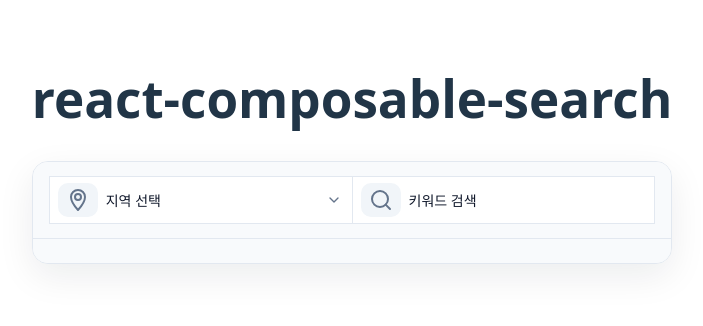
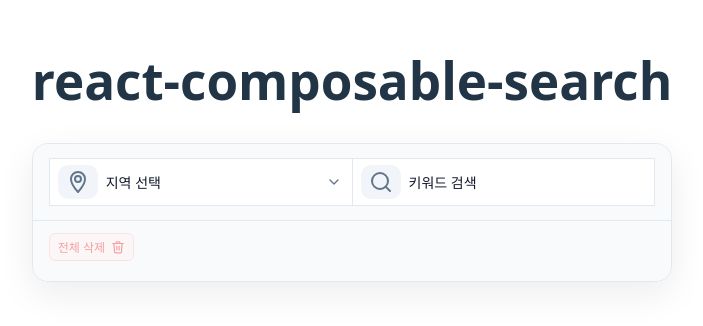
Before and after one commit to mainmethod0126/react-composable-search, a React (Vite) app: page / in a window 1280 px wide. Shown: the part 250-576 px from the top of the page, without its empty margins (288-991 px from the left). Built offline with nearby package versions, Linux system fonts and the light colour scheme.

Commit message:
전체 삭제 버튼 추가

```diff
--- a/src/components/ComposableSearch.css
+++ b/src/components/ComposableSearch.css
@@ -35,4 +35,50 @@
 .composable-search-selected-conditions-area {
     padding: 12px 16px;
     background: #f8fafc;
+    max-height: 140px;
+    display: flex;
+    flex-direction: column;
+    gap: 8px;
 }
+
+.composable-search-selected-conditions-header {
+    display: flex;
+    justify-content: flex-start;
+}
+
+.composable-search-selected-conditions-list {
+    overflow-y: auto;
+    flex: 1;
+    min-height: 0;
+}
+
+.composable-search-clear-button {
+    border: 1px solid #fecaca;
+    background: #fff1f2;
+    color: #ef4444;
+    font-size: 12px;
+    padding: 4px 8px;
+    border-radius: 6px;
+    cursor: pointer;
+    transition: background-color 0.2s ease, border-color 0.2s ease, color 0.2s ease;
+    display: inline-flex;
+    align-items: center;
+    gap: 6px;
+}
+
+.composable-search-clear-button:hover:not(:disabled) {
+    background: #fecaca;
+    border-color: #f87171;
+    color: #b91c1c;
+}
+
+.composable-search-clear-button:disabled {
+    opacity: 0.5;
+    cursor: default;
+    pointer-events: none;
+}
+
+.composable-search-clear-button-icon {
+    width: 14px;
+    height: 14px;
+}
--- a/src/components/ComposableSearch.tsx
+++ b/src/components/ComposableSearch.tsx
@@ -89,6 +89,10 @@ export function ComposableSearch({
         });
     }, [])
 
+    const clearAllConditions = useCallback(() => {
+        setSelectedConditions([]);
+    }, [])
+
     /**
      * ConditionArea 가 열려있는 상태인지 확인합니다
      */
@@ -155,10 +159,39 @@ export function ComposableSearch({
                 {conditionsAreaNode}
             </div>
             <div className="composable-search-selected-conditions-area">
-                <SelectedConditionBasket
-                    conditions={selectedConditions}
-                    onDeleted={deleteCondition}
-                ></SelectedConditionBasket>
+                <div className="composable-search-selected-conditions-header">
+                    <button
+                        type="button"
+                        className="composable-search-clear-button"
+                        onClick={clearAllConditions}
+                        disabled={selectedConditions.length === 0}
+                    >
+                        전체 삭제
+                        <svg
+                            className="composable-search-clear-button-icon"
+                            xmlns="http://www.w3.org/2000/svg"
+                            viewBox="0 0 24 24"
+                            fill="none"
+                            stroke="currentColor"
+                            strokeWidth="2"
+                            strokeLinecap="round"
+                            strokeLinejoin="round"
+                            aria-hidden="true"
+                        >
+                            <polyline points="3 6 5 6 21 6" />
+                            <path d="M19 6l-1 14a2 2 0 0 1-2 2H8a2 2 0 0 1-2-2L5 6" />
+                            <path d="M10 11v6" />
+                            <path d="M14 11v6" />
+                            <path d="M9 6V4a1 1 0 0 1 1-1h4a1 1 0 0 1 1 1v2" />
+                        </svg>
+                    </button>
+                </div>
+                <div className="composable-search-selected-conditions-list">
+                    <SelectedConditionBasket
+                        conditions={selectedConditions}
+                        onDeleted={deleteCondition}
+                    ></SelectedConditionBasket>
+                </div>
             </div>
         </div>
     );
--- a/src/components/SelectedConditionBasket/Chip/SelectedConditionChip.css
+++ b/src/components/SelectedConditionBasket/Chip/SelectedConditionChip.css
@@ -9,9 +9,9 @@
     background-color: #eff6ff;
     border: 1px solid #e2e8f0;
     border-radius: 14px;
-    padding: 6px 12px;
-    margin: 6px 4px;
-    font-size: 14px;
+    padding: 5px 10px;
+    margin: 5px 4px;
+    font-size: 13px;
     color: #334155;
     user-select: none;
     transition: background-color 0.15s ease;
@@ -23,7 +23,7 @@
 
 /* 칩 내부 텍스트 라벨 */
 .selected-condition-chip__label {
-    margin-right: 8px;
+    margin-right: 6px;
     font-weight: 500;
 }
 
@@ -37,8 +37,8 @@
     align-items: center;
     justify-content: center;
     color: #64748b;
-    width: 18px;
-    height: 18px;
+    width: 16px;
+    height: 16px;
     border-radius: 50%;
     transition: background-color 0.2s ease, color 0.2s ease, transform 0.15s ease;
 }
@@ -52,6 +52,6 @@
 
 /* 아이콘 SVG 스타일 (크기 조정) */
 .selected-condition-chip__icon {
-    width: 14px;
-    height: 14px;
+    width: 12px;
+    height: 12px;
 }
```
